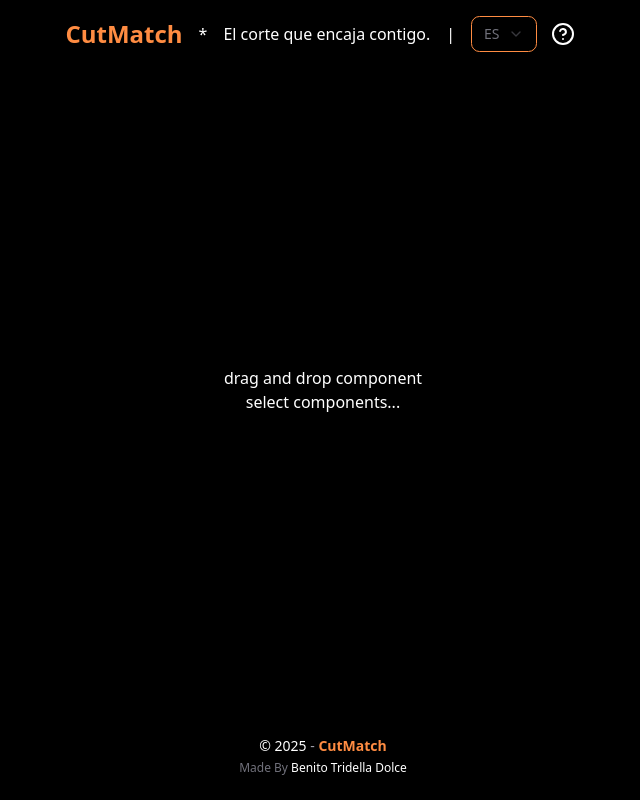
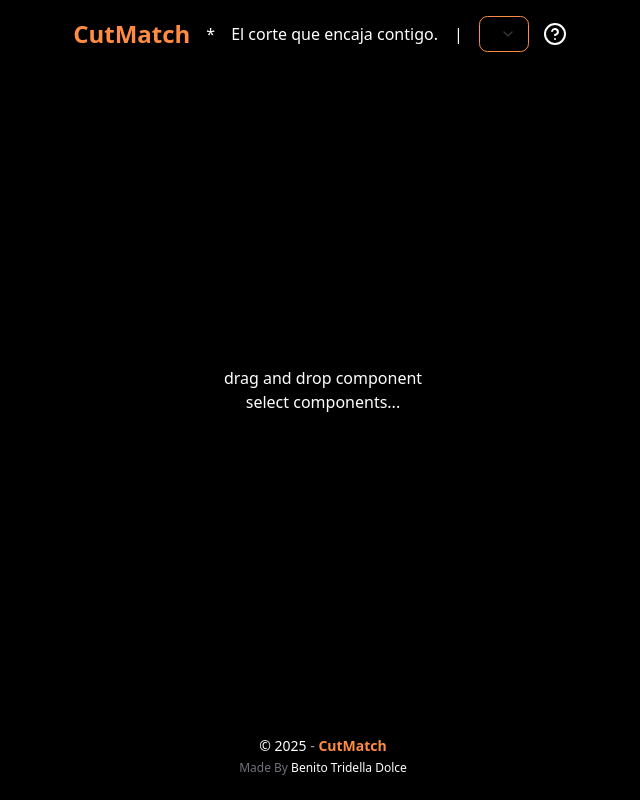
Before and after one commit to Benit0Trdlla/CutMatch, a Next.js app: page / in a window 1280 px wide. Shown: the whole page, without its empty margins (317-957 px from the left). Built offline with nearby package versions, Linux system fonts and the light colour scheme.

Commit message:
Add. Set language in the whole app.

```diff
--- a/src/components/navbar.tsx
+++ b/src/components/navbar.tsx
@@ -4,9 +4,21 @@
 import { Select, SelectContent, SelectItem, SelectTrigger, SelectValue } from "./ui/select";
 import { HelpDialog } from "./help-dialog";
 import { Button } from "./ui/button";
+import { getLanguage, setLanguage } from "@/lib/language"
+import { useRouter } from 'next/navigation'
+import { useHidratationSolution } from "@/hooks/useHidratationSolution";
 
 function Navbar() {
     const [isHelpOpen, setIsHelpOpen] = useState(false)
+    const router = useRouter()
+    const isClient = useHidratationSolution()
+    const language = isClient && getLanguage()
+
+    const setLanguageToggle = (lang: string) => {
+        setLanguage(lang);
+        router.refresh()
+    }
+
     return (
         <>
 
@@ -17,12 +29,12 @@
                     <p className="sm:block hidden mb-0">El corte que encaja contigo.</p>
                     <span className="sm:block hidden">|</span>
                     <div className="flex items-center gap-2">
-                        <Select>
+                        <Select onValueChange={(e) => setLanguageToggle(e)}>
                             <SelectTrigger className="flex sm:hidden w-auto border-orange-app">
                                 <SettingsIcon className="size-5" />
                             </SelectTrigger>
                             <SelectTrigger className="hidden sm:flex w-auto border-orange-app">
-                                <SelectValue placeholder={'ES'} className="hidden" />
+                                <SelectValue placeholder={language} className="hidden" />
                             </SelectTrigger>
                             <SelectContent>
                                 <SelectItem value="ES">ES</SelectItem>
--- /dev/null
+++ b/src/hooks/useHidratationSolution.tsx
@@ -0,0 +1,11 @@
+'use client'
+import { useEffect, useState } from "react";
+export const useHidratationSolution = () => {
+    const [isClient, setIsClient] = useState(false)
+
+    useEffect(() => {
+        setIsClient(true)
+    }, [])
+
+    return isClient
+};
--- /dev/null
+++ b/src/lib/language.ts
@@ -0,0 +1,11 @@
+export const setLanguage = (lang : string) => {
+    localStorage.setItem('language', lang);
+}
+
+export const getLanguage = () => {
+    let language
+    if (typeof window !== 'undefined' && typeof window.localStorage !== 'undefined') {
+        return language = localStorage.getItem('language');
+    }
+    return language = 'ES'
+}
```
